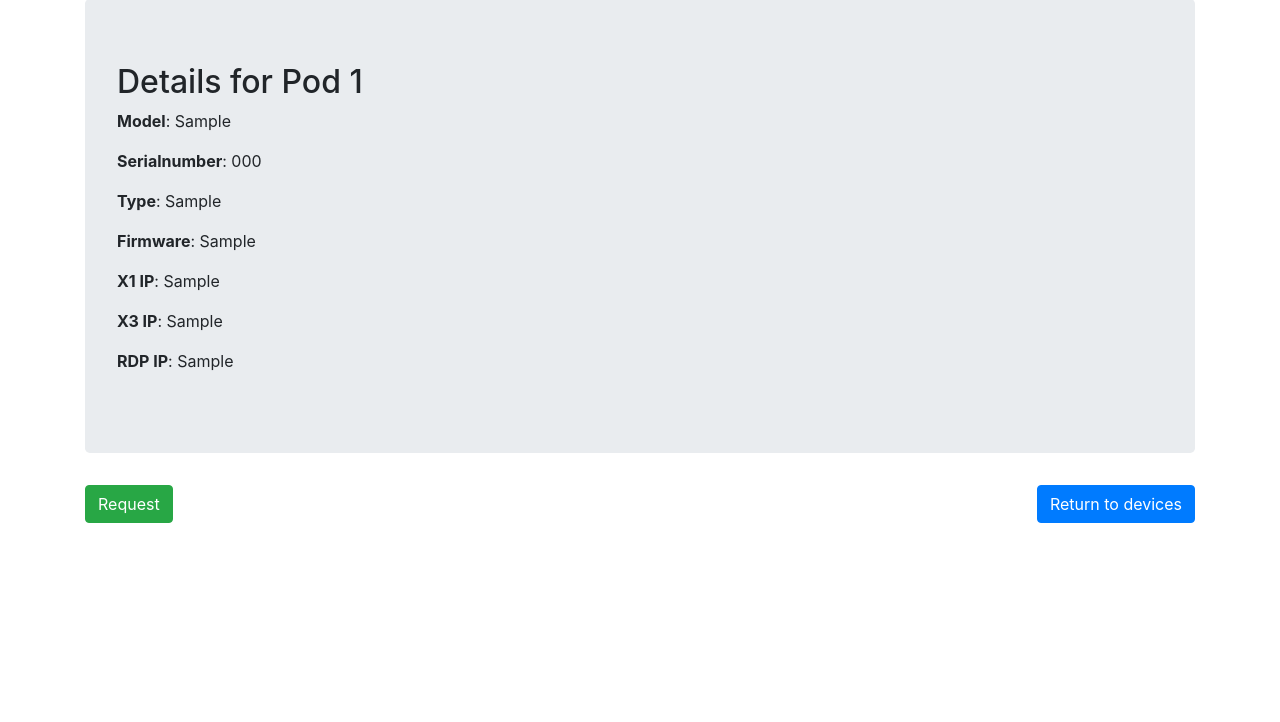
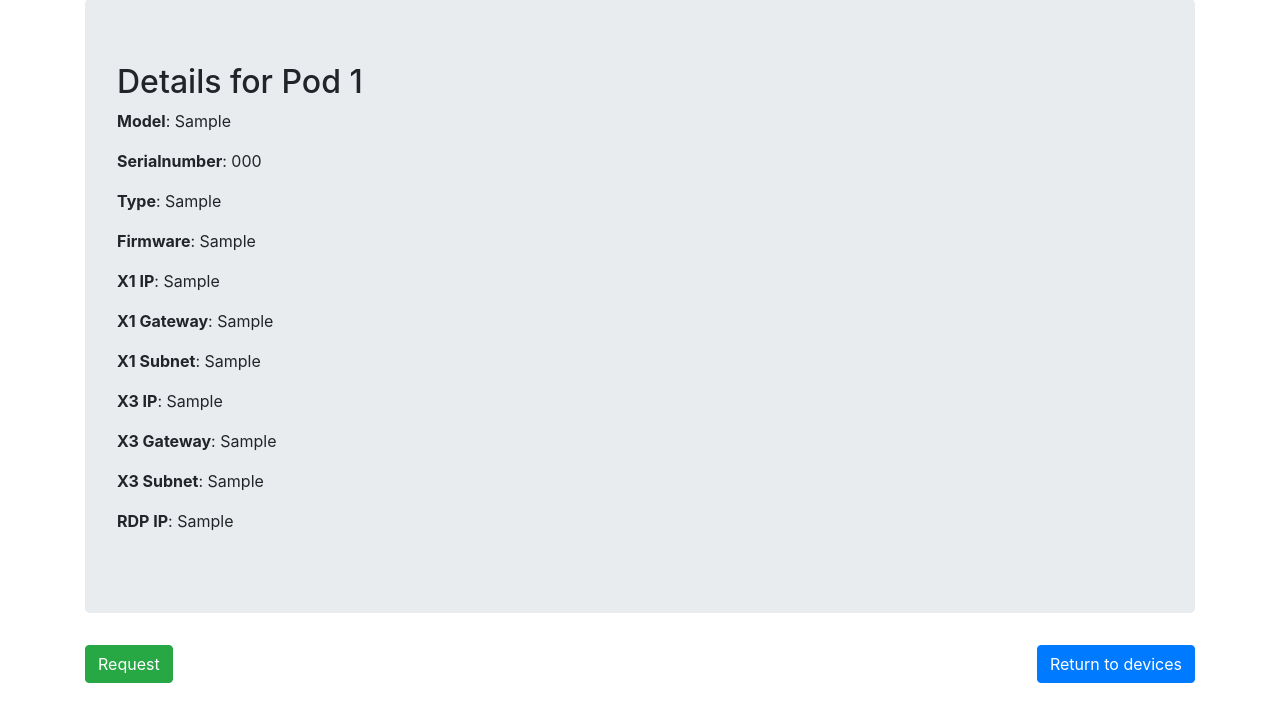
Before and after one commit to ayomikvn/lab_inventory, a Django app: page /podrequest/000/ in a window 1280 px wide. Shown: the part 57-779 px from the top of the page. Run offline with Django 3.2, Linux system fonts and the light colour scheme; a user stored in the database is signed in; tables that the repository leaves empty hold one stand-in row (values such as "Sample post"); some libraries are stand-ins or nearby versions.

Commit message:
Display additonal Device details. (#7)
* Update device_detail.html

* Update device_detail.html

```diff
--- a/templates/podrequest/device_detail.html
+++ b/templates/podrequest/device_detail.html
@@ -14,7 +14,15 @@
     <p>
         <b>X1 IP</b>: {{device_detail.x1_ip}}</p>
     <p>
+        <b>X1 Gateway</b>: {{device_detail.x1_gateway}}</p>
+    <p>
+        <b>X1 Subnet</b>: {{device_detail.x1_subnetmask}}</p>
+    <p>
         <b>X3 IP</b>: {{device_detail.x3_ip}}</p>
+    <p>
+        <b>X3 Gateway</b>: {{device_detail.x3_gateway}}</p>
+    <p>
+        <b>X3 Subnet</b>: {{device_detail.x3_subnetmask}}</p>
     <p>
         <b>RDP IP</b>: {{device_detail.pod_rdpip}}</p>
 </div>
```
